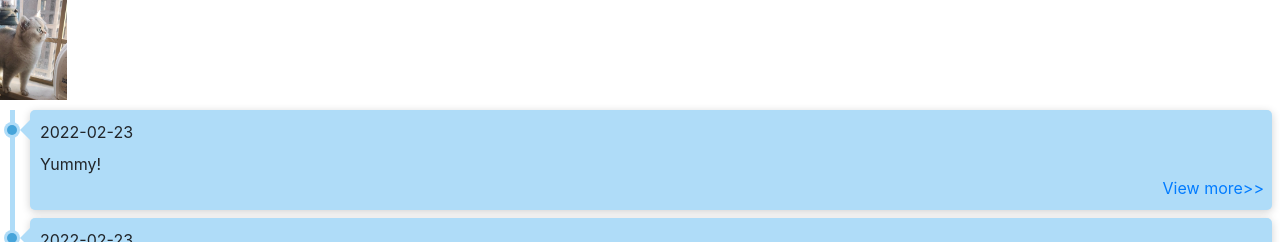
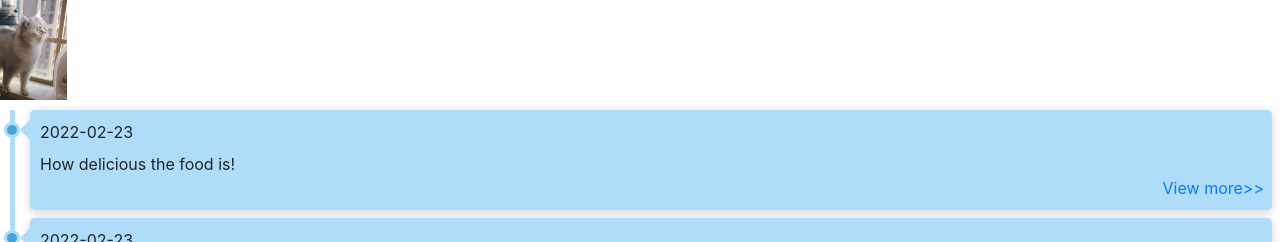
Before and after one commit to cucumbercan/cucumbercan.github.io, a plain HTML site: page silly-cat/index.html in a window 1280 px wide. Shown: the top 242 px of the page. Drawn offline with nearby package versions, Linux system fonts and the light colour scheme.

Commit message:
Update index.html

```diff
--- a/silly-cat/index.html
+++ b/silly-cat/index.html
@@ -36,7 +36,7 @@
 		    <div class="lzc_icon"></div>
 		    <div class="lzc_label" data-scroll-reveal="enter right over 1s" >
 			<span>2022-02-23</span>
-			<div style="margin-top:8px">Yummy!</div>
+			<div style="margin-top:8px">How delicious the food is!</div>
 		        <div style="margin-top:8px">
 					<div style="position:absolute;right: 8px;bottom:10px"><a href="https://cucumbercan.github.io/silly-cat/Yummy.mp4">View more>></a></div>
 				</div>
```
